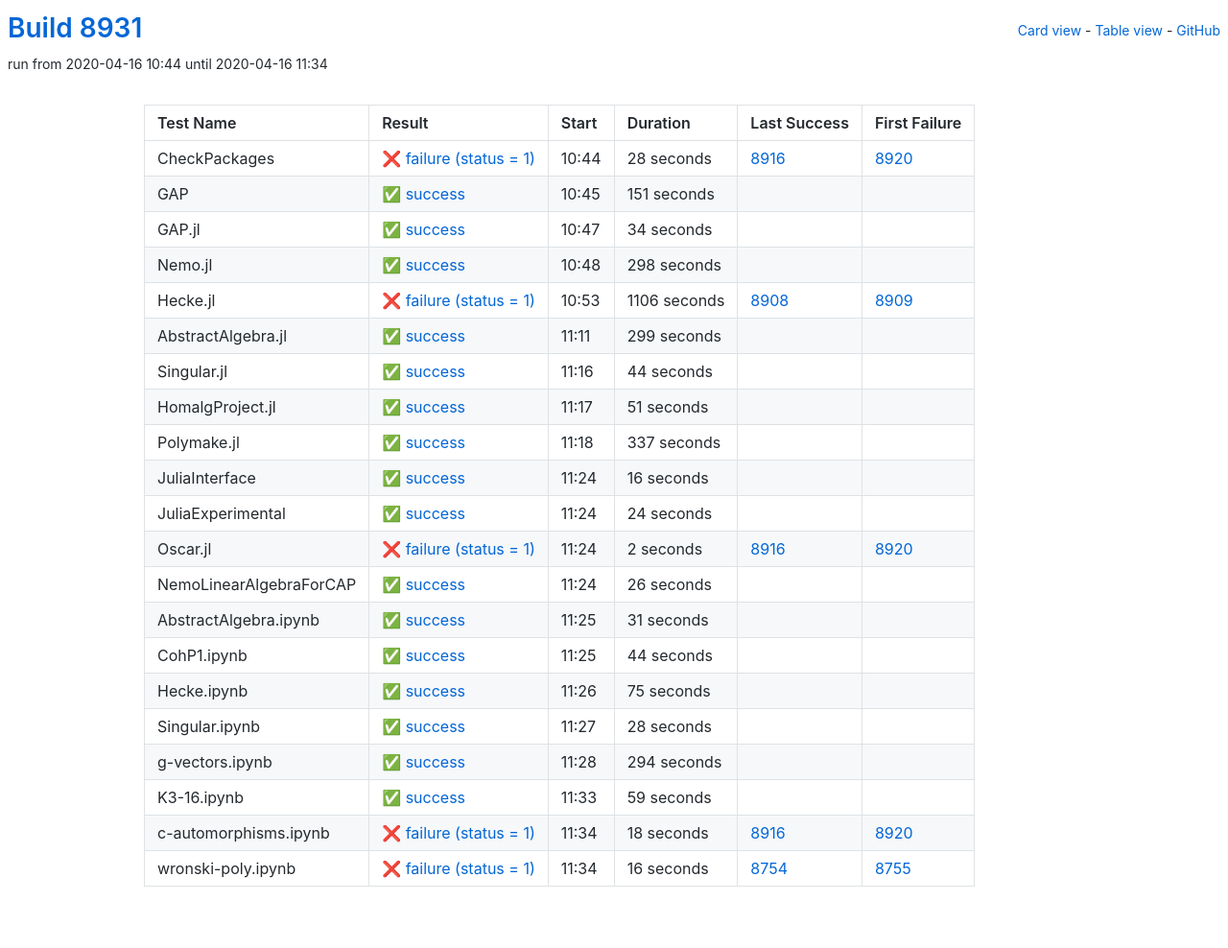
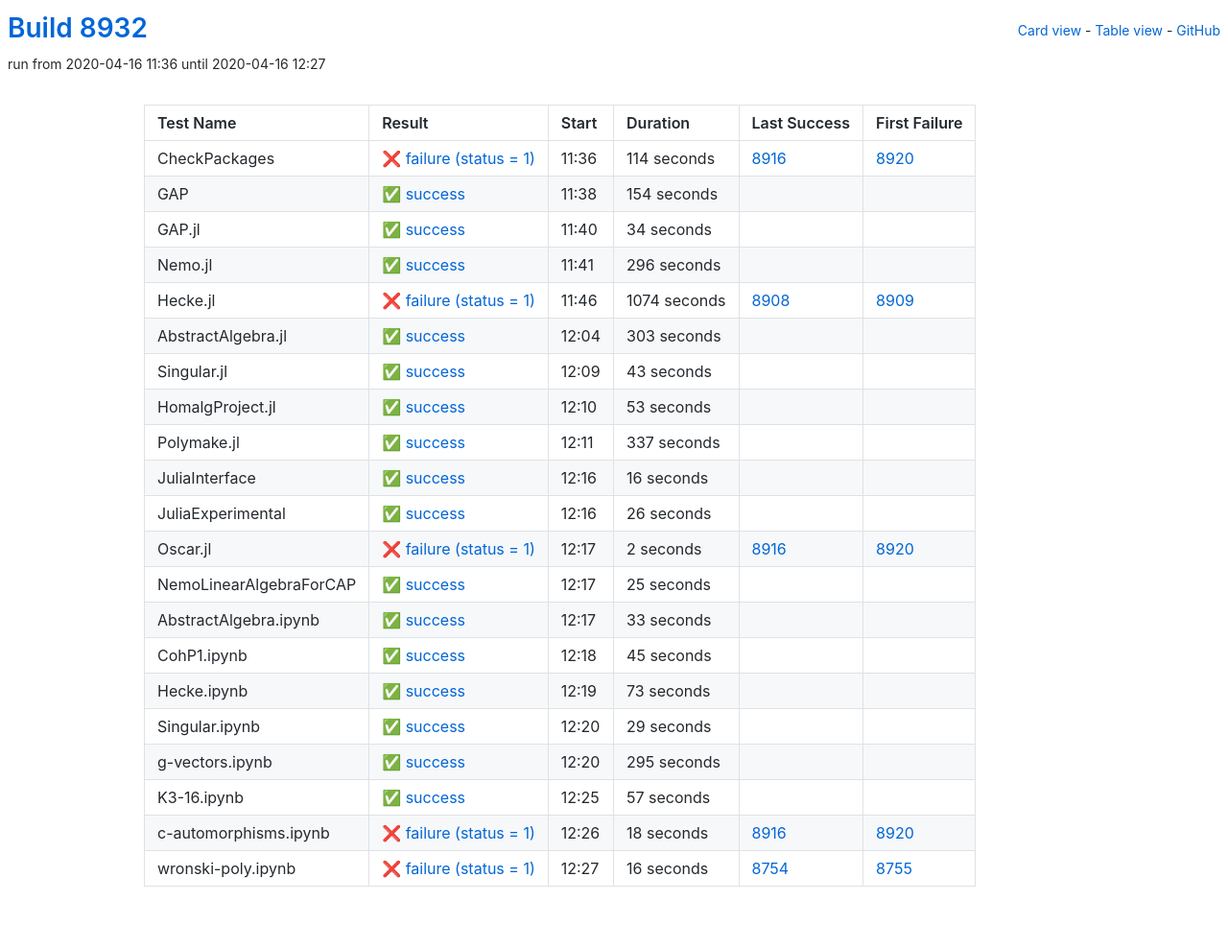
Before and after one commit to oscar-system/oscar-ci-status, a Jekyll site: the page built from table.html, in a window 1280 px wide. Shown: the whole page at 96% size. Built offline with Jekyll 4.4.1, drawn with Linux system fonts in a browser that asks for light colours.

Commit message:
Build 8932

```diff
--- a/_data/ci.yml
+++ b/_data/ci.yml
@@ -1,27 +1,27 @@
-build: 8931
-build_url: https://oscarci.mathematik.uni-kl.de/job/oscar/8931/
+build: 8932
+build_url: https://oscarci.mathematik.uni-kl.de/job/oscar/8932/
 job: oscar
 tests:
-- duration: 28
+- duration: 114
   exitcode: 1
   first_failure: 8920
   first_failure_url: https://oscarci.mathematik.uni-kl.de/job/oscar/8920/
   last_success: 8916
   last_success_url: https://oscarci.mathematik.uni-kl.de/job/oscar/8916/
-  log: https://oscarci.mathematik.uni-kl.de/job/oscar/8931/artifact/logs/build-8931/CheckPackages.log
+  log: https://oscarci.mathematik.uni-kl.de/job/oscar/8932/artifact/logs/build-8932/CheckPackages.log
   name: CheckPackages
-  start: 2020-04-16 10:44
+  start: 2020-04-16 11:36
   status: failure
   success: false
-- duration: 151
+- duration: 154
   exitcode: 0
   first_failure: false
   first_failure_url: null
   last_success: false
   last_success_url: null
-  log: https://oscarci.mathematik.uni-kl.de/job/oscar/8931/artifact/logs/build-8931/GAP.log
+  log: https://oscarci.mathematik.uni-kl.de/job/oscar/8932/artifact/logs/build-8932/GAP.log
   name: GAP
-  start: 2020-04-16 10:45
+  start: 2020-04-16 11:38
   status: success
   success: true
 - duration: 34
@@ -30,64 +30,64 @@ tests:
   first_failure_url: null
   last_success: false
   last_success_url: null
-  log: https://oscarci.mathematik.uni-kl.de/job/oscar/8931/artifact/logs/build-8931/GAP.jl.log
+  log: https://oscarci.mathematik.uni-kl.de/job/oscar/8932/artifact/logs/build-8932/GAP.jl.log
   name: GAP.jl
-  start: 2020-04-16 10:47
+  start: 2020-04-16 11:40
   status: success
   success: true
-- duration: 298
+- duration: 296
   exitcode: 0
   first_failure: false
   first_failure_url: null
   last_success: false
   last_success_url: null
-  log: https://oscarci.mathematik.uni-kl.de/job/oscar/8931/artifact/logs/build-8931/Nemo.jl.log
+  log: https://oscarci.mathematik.uni-kl.de/job/oscar/8932/artifact/logs/build-8932/Nemo.jl.log
   name: Nemo.jl
-  start: 2020-04-16 10:48
+  start: 2020-04-16 11:41
   status: success
   success: true
-- duration: 1106
+- duration: 1074
   exitcode: 1
   first_failure: 8909
   first_failure_url: https://oscarci.mathematik.uni-kl.de/job/oscar/8909/
   last_success: 8908
   last_success_url: https://oscarci.mathematik.uni-kl.de/job/oscar/8908/
-  log: https://oscarci.mathematik.uni-kl.de/job/oscar/8931/artifact/logs/build-8931/Hecke.jl.log
+  log: https://oscarci.mathematik.uni-kl.de/job/oscar/8932/artifact/logs/build-8932/Hecke.jl.log
   name: Hecke.jl
-  start: 2020-04-16 10:53
+  start: 2020-04-16 11:46
   status: failure
   success: false
-- duration: 299
+- duration: 303
   exitcode: 0
   first_failure: false
   first_failure_url: null
   last_success: false
   last_success_url: null
-  log: https://oscarci.mathematik.uni-kl.de/job/oscar/8931/artifact/logs/build-8931/AbstractAlgebra.jl.log
+  log: https://oscarci.mathematik.uni-kl.de/job/oscar/8932/artifact/logs/build-8932/AbstractAlgebra.jl.log
   name: AbstractAlgebra.jl
-  start: 2020-04-16 11:11
+  start: 2020-04-16 12:04
   status: success
   success: true
-- duration: 44
+- duration: 43
   exitcode: 0
   first_failure: false
   first_failure_url: null
   last_success: false
   last_success_url: null
-  log: https://oscarci.mathematik.uni-kl.de/job/oscar/8931/artifact/logs/build-8931/Singular.jl.log
+  log: https://oscarci.mathematik.uni-kl.de/job/oscar/8932/artifact/logs/build-8932/Singular.jl.log
   name: Singular.jl
-  start: 2020-04-16 11:16
+  start: 2020-04-16 12:09
   status: success
   success: true
-- duration: 51
+- duration: 53
   exitcode: 0
   first_failure: false
   first_failure_url: null
   last_success: false
   last_success_url: null
-  log: https://oscarci.mathematik.uni-kl.de/job/oscar/8931/artifact/logs/build-8931/HomalgProject.jl.log
+  log: https://oscarci.mathematik.uni-kl.de/job/oscar/8932/artifact/logs/build-8932/HomalgProject.jl.log
   name: HomalgProject.jl
-  start: 2020-04-16 11:17
+  start: 2020-04-16 12:10
   status: success
   success: true
 - duration: 337
@@ -96,9 +96,9 @@ tests:
   first_failure_url: null
   last_success: false
   last_success_url: null
-  log: https://oscarci.mathematik.uni-kl.de/job/oscar/8931/artifact/logs/build-8931/Polymake.jl.log
+  log: https://oscarci.mathematik.uni-kl.de/job/oscar/8932/artifact/logs/build-8932/Polymake.jl.log
   name: Polymake.jl
-  start: 2020-04-16 11:18
+  start: 2020-04-16 12:11
   status: success
   success: true
 - duration: 16
@@ -107,20 +107,20 @@ tests:
   first_failure_url: null
   last_success: false
   last_success_url: null
-  log: https://oscarci.mathematik.uni-kl.de/job/oscar/8931/artifact/logs/build-8931/JuliaInterface.log
+  log: https://oscarci.mathematik.uni-kl.de/job/oscar/8932/artifact/logs/build-8932/JuliaInterface.log
   name: JuliaInterface
-  start: 2020-04-16 11:24
+  start: 2020-04-16 12:16
   status: success
   success: true
-- duration: 24
+- duration: 26
   exitcode: 0
   first_failure: false
   first_failure_url: null
   last_success: false
   last_success_url: null
-  log: https://oscarci.mathematik.uni-kl.de/job/oscar/8931/artifact/logs/build-8931/JuliaExperimental.log
+  log: https://oscarci.mathematik.uni-kl.de/job/oscar/8932/artifact/logs/build-8932/JuliaExperimental.log
   name: JuliaExperimental
-  start: 2020-04-16 11:24
+  start: 2020-04-16 12:16
   status: success
   success: true
 - duration: 2
@@ -129,86 +129,86 @@ tests:
   first_failure_url: https://oscarci.mathematik.uni-kl.de/job/oscar/8920/
   last_success: 8916
   last_success_url: https://oscarci.mathematik.uni-kl.de/job/oscar/8916/
-  log: https://oscarci.mathematik.uni-kl.de/job/oscar/8931/artifact/logs/build-8931/Oscar.jl.log
+  log: https://oscarci.mathematik.uni-kl.de/job/oscar/8932/artifact/logs/build-8932/Oscar.jl.log
   name: Oscar.jl
-  start: 2020-04-16 11:24
+  start: 2020-04-16 12:17
   status: failure
   success: false
-- duration: 26
+- duration: 25
   exitcode: 0
   first_failure: false
   first_failure_url: null
   last_success: false
   last_success_url: null
-  log: https://oscarci.mathematik.uni-kl.de/job/oscar/8931/artifact/logs/build-8931/NemoLinearAlgebraForCAP.log
+  log: https://oscarci.mathematik.uni-kl.de/job/oscar/8932/artifact/logs/build-8932/NemoLinearAlgebraForCAP.log
   name: NemoLinearAlgebraForCAP
-  start: 2020-04-16 11:24
+  start: 2020-04-16 12:17
   status: success
   success: true
-- duration: 31
+- duration: 33
   exitcode: 0
   first_failure: false
   first_failure_url: null
   last_success: false
   last_success_url: null
-  log: https://oscarci.mathematik.uni-kl.de/job/oscar/8931/artifact/logs/build-8931/AbstractAlgebra.ipynb.log
+  log: https://oscarci.mathematik.uni-kl.de/job/oscar/8932/artifact/logs/build-8932/AbstractAlgebra.ipynb.log
   name: AbstractAlgebra.ipynb
-  start: 2020-04-16 11:25
+  start: 2020-04-16 12:17
   status: success
   success: true
-- duration: 44
+- duration: 45
   exitcode: 0
   first_failure: false
   first_failure_url: null
   last_success: false
   last_success_url: null
-  log: https://oscarci.mathematik.uni-kl.de/job/oscar/8931/artifact/logs/build-8931/CohP1.ipynb.log
+  log: https://oscarci.mathematik.uni-kl.de/job/oscar/8932/artifact/logs/build-8932/CohP1.ipynb.log
   name: CohP1.ipynb
-  start: 2020-04-16 11:25
+  start: 2020-04-16 12:18
   status: success
   success: true
-- duration: 75
+- duration: 73
   exitcode: 0
   first_failure: false
   first_failure_url: null
   last_success: false
   last_success_url: null
-  log: https://oscarci.mathematik.uni-kl.de/job/oscar/8931/artifact/logs/build-8931/Hecke.ipynb.log
+  log: https://oscarci.mathematik.uni-kl.de/job/oscar/8932/artifact/logs/build-8932/Hecke.ipynb.log
   name: Hecke.ipynb
-  start: 2020-04-16 11:26
+  start: 2020-04-16 12:19
   status: success
   success: true
-- duration: 28
+- duration: 29
   exitcode: 0
   first_failure: false
   first_failure_url: null
   last_success: false
   last_success_url: null
-  log: https://oscarci.mathematik.uni-kl.de/job/oscar/8931/artifact/logs/build-8931/Singular.ipynb.log
+  log: https://oscarci.mathematik.uni-kl.de/job/oscar/8932/artifact/logs/build-8932/Singular.ipynb.log
   name: Singular.ipynb
-  start: 2020-04-16 11:27
+  start: 2020-04-16 12:20
   status: success
   success: true
-- duration: 294
+- duration: 295
   exitcode: 0
   first_failure: false
   first_failure_url: null
   last_success: false
   last_success_url: null
-  log: https://oscarci.mathematik.uni-kl.de/job/oscar/8931/artifact/logs/build-8931/g-vectors.ipynb.log
+  log: https://oscarci.mathematik.uni-kl.de/job/oscar/8932/artifact/logs/build-8932/g-vectors.ipynb.log
   name: g-vectors.ipynb
-  start: 2020-04-16 11:28
+  start: 2020-04-16 12:20
   status: success
   success: true
-- duration: 59
+- duration: 57
   exitcode: 0
   first_failure: false
   first_failure_url: null
   last_success: false
   last_success_url: null
-  log: https://oscarci.mathematik.uni-kl.de/job/oscar/8931/artifact/logs/build-8931/K3-16.ipynb.log
+  log: https://oscarci.mathematik.uni-kl.de/job/oscar/8932/artifact/logs/build-8932/K3-16.ipynb.log
   name: K3-16.ipynb
-  start: 2020-04-16 11:33
+  start: 2020-04-16 12:25
   status: success
   success: true
 - duration: 18
@@ -217,9 +217,9 @@ tests:
   first_failure_url: https://oscarci.mathematik.uni-kl.de/job/oscar/8920/
   last_success: 8916
   last_success_url: https://oscarci.mathematik.uni-kl.de/job/oscar/8916/
-  log: https://oscarci.mathematik.uni-kl.de/job/oscar/8931/artifact/logs/build-8931/c-automorphisms.ipynb.log
+  log: https://oscarci.mathematik.uni-kl.de/job/oscar/8932/artifact/logs/build-8932/c-automorphisms.ipynb.log
   name: c-automorphisms.ipynb
-  start: 2020-04-16 11:34
+  start: 2020-04-16 12:26
   status: failure
   success: false
 - duration: 16
@@ -228,8 +228,8 @@ tests:
   first_failure_url: https://oscarci.mathematik.uni-kl.de/job/oscar/8755/
   last_success: 8754
   last_success_url: https://oscarci.mathematik.uni-kl.de/job/oscar/8754/
-  log: https://oscarci.mathematik.uni-kl.de/job/oscar/8931/artifact/logs/build-8931/wronski-poly.ipynb.log
+  log: https://oscarci.mathematik.uni-kl.de/job/oscar/8932/artifact/logs/build-8932/wronski-poly.ipynb.log
   name: wronski-poly.ipynb
-  start: 2020-04-16 11:34
+  start: 2020-04-16 12:27
   status: failure
   success: false
```
Also changed, not shown: README.md.
